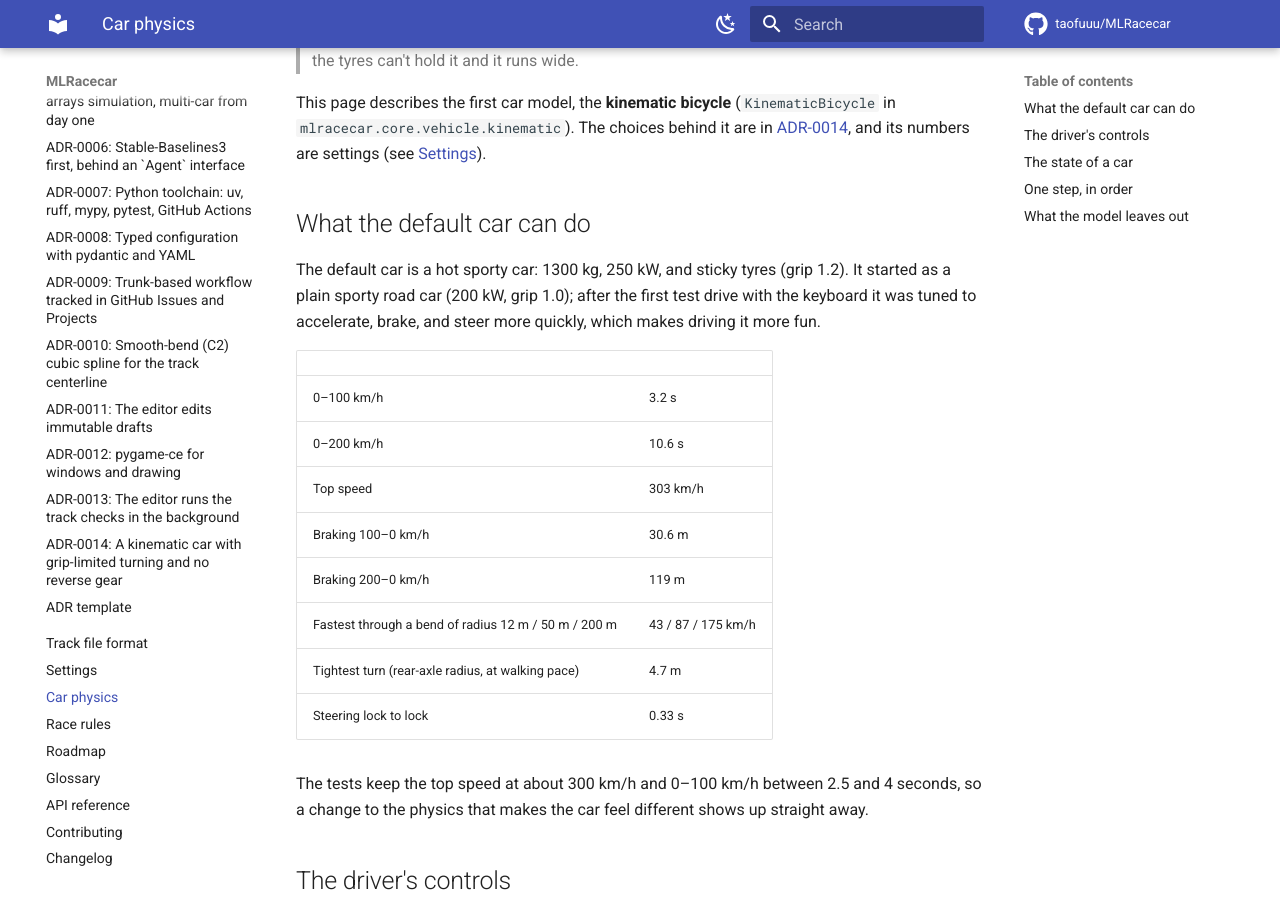
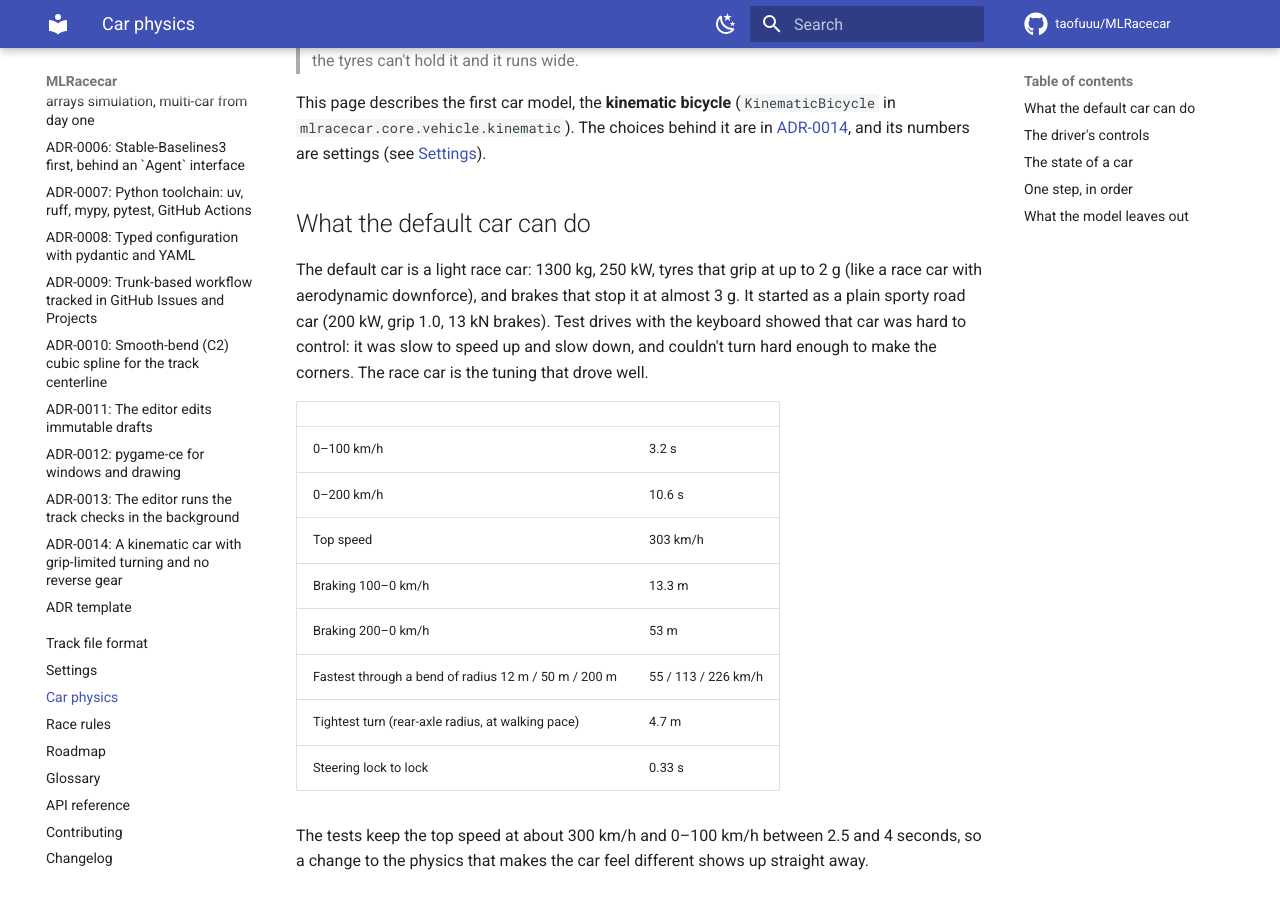
Before and after one commit to taofuuu/MLRacecar, an MkDocs documentation site: the page built from docs/vehicle-model.md, in a window 1280 px wide and 900 px high, scrolled down 234 px. Built offline with MkDocs 1.6.1 and Material for MkDocs 9.7.7, drawn with Linux system fonts in a browser that asks for light colours; comment, search, counter and statistics services are not loaded.

Commit message:
feat(config): make the default car a grippy race car
The speed-sensitive keyboard steering (reverted in the previous commit)
answered the wrong problem: the car wasn't turning too much but too
little. Driving the earlier tuning with --set vehicle.grip=2.0 --set
vehicle.max_brake_force=37000 suited the user, so those are now the
defaults: tyres that corner at up to 2 g (a race car with downforce)
and brakes that stop the car at almost 3 g.

100-0 km/h now takes 13.3 m (30.6), and a 12 / 50 / 200 m bend can be
taken at 55 / 113 / 226 km/h (43 / 87 / 175); acceleration and top
speed are unchanged. The scripted test driver laps the GP circuit in
about 103 s (114).

Two kinematic tests chose their speeds from the grip, so they changed
meaning with it: the circle test now picks its speed from 1 g, and the
running-wide test uses 40 m/s, which is still too fast for full lock.

Refs #23

```diff
--- a/docs/vehicle-model.md
+++ b/docs/vehicle-model.md
@@ -13,18 +13,20 @@ This page describes the first car model, the **kinematic bicycle** (`KinematicBi
 
 ## What the default car can do
 
-The default car is a hot sporty car: 1300 kg, 250 kW, and sticky tyres (grip 1.2). It started
-as a plain sporty road car (200 kW, grip 1.0); after the first test drive with the keyboard it
-was tuned to accelerate, brake, and steer more quickly, which makes driving it more fun.
+The default car is a light race car: 1300 kg, 250 kW, tyres that grip at up to 2 g (like a
+race car with aerodynamic downforce), and brakes that stop it at almost 3 g. It started as a
+plain sporty road car (200 kW, grip 1.0, 13 kN brakes). Test drives with the keyboard showed
+that car was hard to control: it was slow to speed up and slow down, and couldn't turn hard
+enough to make the corners. The race car is the tuning that drove well.
 
 | | |
 |---|---|
 | 0–100 km/h | 3.2 s |
 | 0–200 km/h | 10.6 s |
 | Top speed | 303 km/h |
-| Braking 100–0 km/h | 30.6 m |
-| Braking 200–0 km/h | 119 m |
-| Fastest through a bend of radius 12 m / 50 m / 200 m | 43 / 87 / 175 km/h |
+| Braking 100–0 km/h | 13.3 m |
+| Braking 200–0 km/h | 53 m |
+| Fastest through a bend of radius 12 m / 50 m / 200 m | 55 / 113 / 226 km/h |
 | Tightest turn (rear-axle radius, at walking pace) | 4.7 m |
 | Steering lock to lock | 0.33 s |
 
```
Also changed, not shown: CHANGELOG.md (+5 -4 lines), docs/configuration.md (+1 -1 lines), 4 other files.
